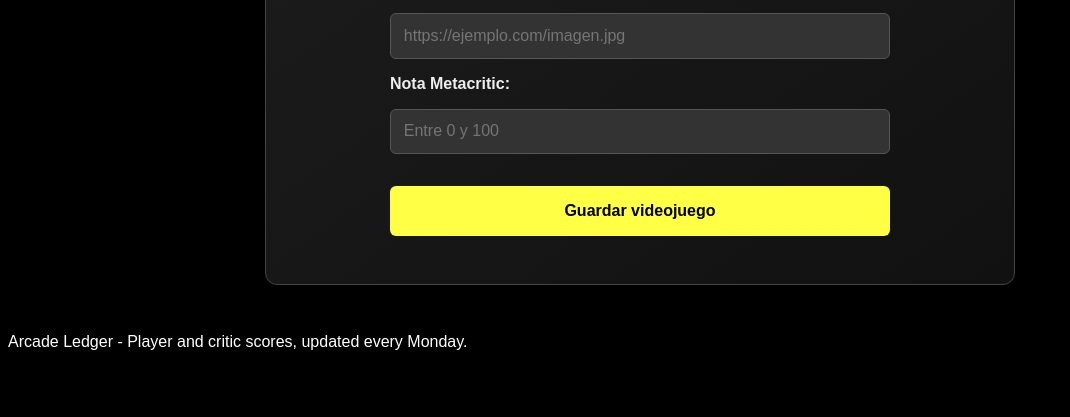
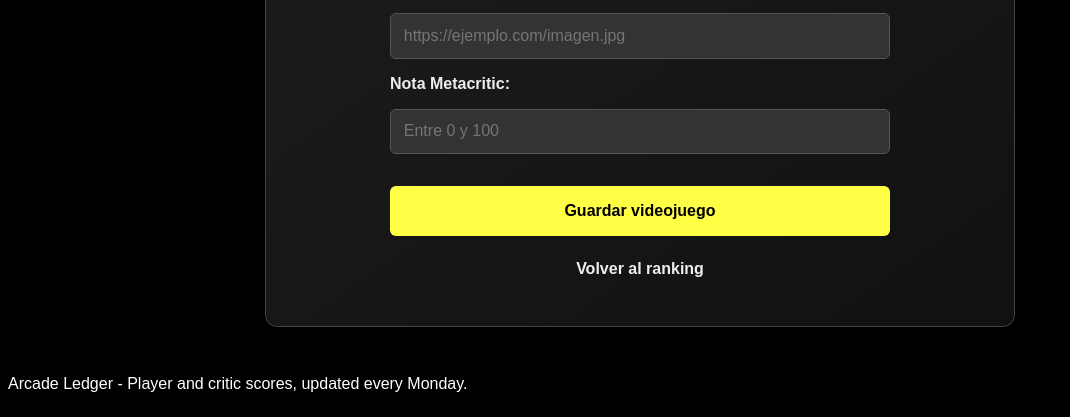
Before and after one commit to OmarTagnaout/proyectoRanking, a Node server app: page /games/create in a window 1280 px wide. Shown: the part 863-1280 px from the top of the page, without its empty margins (0-1070 px from the left). Before the commit the page ends 1213 px from the top, so only its background shows below. Run offline with Node 20, Linux system fonts and the light colour scheme.

Commit message:
Add link to return to ranking and style updates: Introduced a new link for navigating back to the ranking page with associated CSS styles for hover effects and improved visibility.

```diff
--- a/public/stylesheets/form.css
+++ b/public/stylesheets/form.css
@@ -141,3 +141,14 @@ y limitamos su anchura.
     }
 
 }
+
+a.volver-ranking {
+    color: var(--color_primer_plano);
+    text-decoration: none;
+    font-weight: bold;
+    transition: 0.3s;
+
+    &:hover {
+        color: var(--color_resaltar);
+    }
+}
--- a/views/new.ejs
+++ b/views/new.ejs
@@ -88,6 +88,10 @@
 
             </form>
 
+
+            <!-- Enlace para volver al ranking -->
+<a href="/" class="volver-ranking">Volver al ranking</a>
+
         </section>
 
 
```
